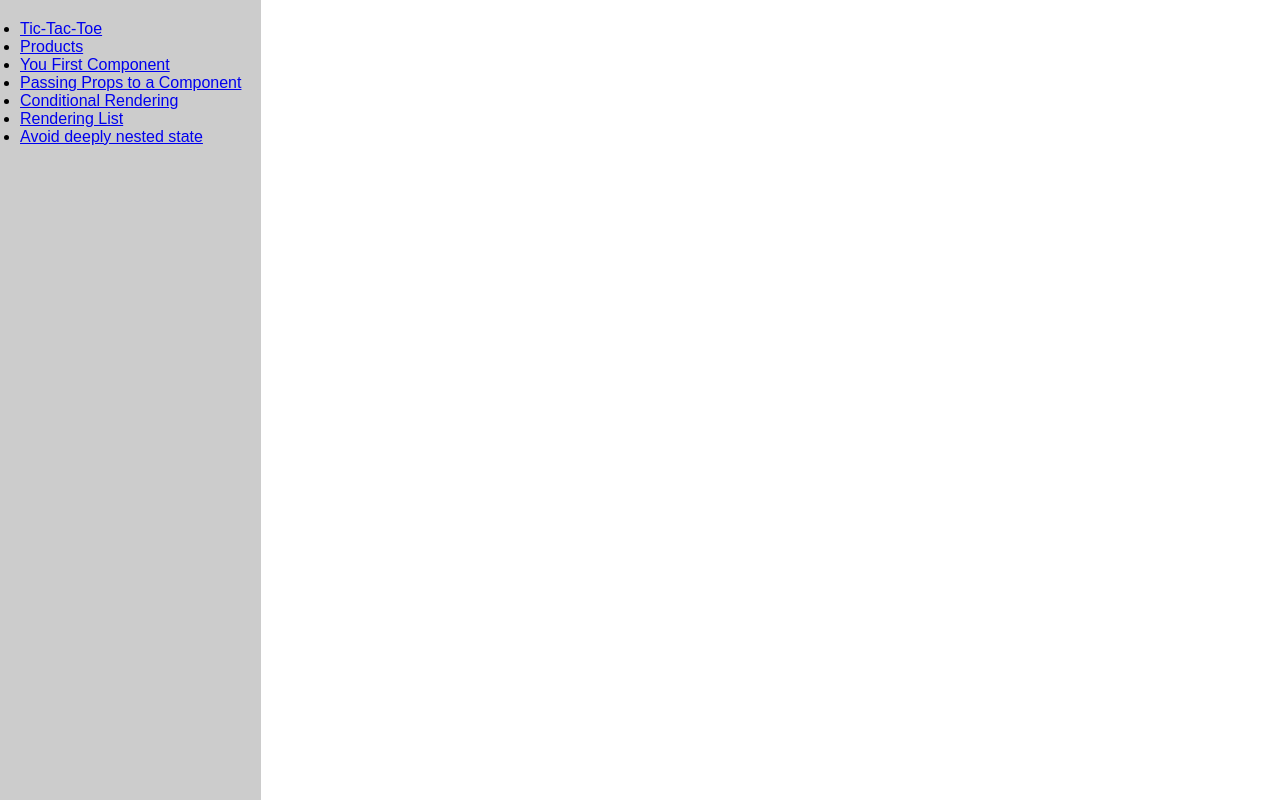
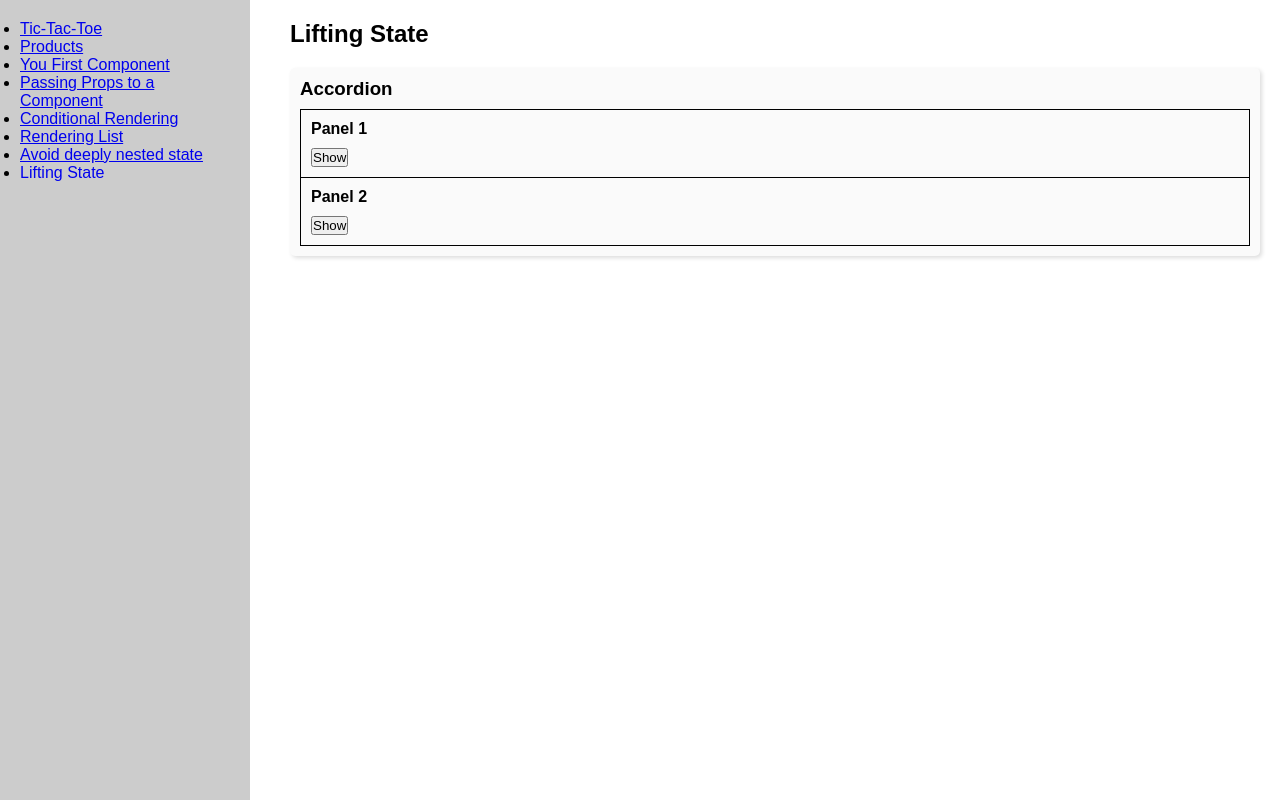
Before and after one commit to Tetrarium/try-rct, a React (Vite) app: page /lifting-state in a window 1280 px wide. Built offline with nearby package versions, Linux system fonts and the light colour scheme.

Commit message:
add lifting state feature

```diff
--- a/src/app.tsx
+++ b/src/app.tsx
@@ -5,6 +5,7 @@ import AvoidDeeplyNested from "./components/AvoidDeeplyNested/AvoidDeeplyNested"
 import { ConditionalRendering } from "./components/ConditionalRendering/ConditionalRendering";
 import FirstComponent from "./components/FirstComponent/FirstComponent";
 import Game from "./components/Game/game";
+import LiftingState from "./components/LiftingState/LiftingState";
 import PassingProps from "./components/PassingProps/PassingProps";
 import Products from "./components/Products/products";
 import RenderingList from "./components/renderingList/RenderingList";
@@ -24,7 +25,8 @@ const Main = styled.main`
 const Nav = styled.nav`
   background: #ccc;
   padding: 20px;
-  min-width: 200px;
+  width: 250px;
+  min-width: 250px;
   height: 100vh;
   overflow-y: auto;
 `;
@@ -56,6 +58,7 @@ function App() {
           <NavItem route='/conditional-rendering'>Conditional Rendering</NavItem>
           <NavItem route='/rendering-list'>Rendering List</NavItem>
           <NavItem route='/avoid-deeply-nested'>Avoid deeply nested state</NavItem>
+          <NavItem route='/lifting-state'>Lifting State</NavItem>
         </ul>
       </Nav>
       <Main>
@@ -67,6 +70,7 @@ function App() {
           <Route path="/conditional-rendering" element={<ConditionalRendering />} />
           <Route path="/rendering-list" element={<RenderingList />} />
           <Route path="/avoid-deeply-nested" element={<AvoidDeeplyNested />} />
+          <Route path="/lifting-state" element={<LiftingState />} />
         </Routes>
       </Main>
     </Container>
--- /dev/null
+++ b/src/components/LiftingState/Accordion.module.sass
@@ -0,0 +1,8 @@
+.accordion
+  background-color: #fafafa
+  padding: 10px
+  border-radius: 5px
+  box-shadow: 2px 2px 4px #ddd
+
+.header
+  margin-bottom: 10px
--- /dev/null
+++ b/src/components/LiftingState/Accordion.tsx
@@ -0,0 +1,22 @@
+import { useState } from "react";
+
+import s from "./Accordion.module.sass";
+import Panel from "./Panel";
+
+const Accordion = () => {
+  const [activeIndex, setActiveIndex] = useState<number | null>(null);
+
+  return (
+    <div className={s.accordion}>
+      <h3 className={s.header}>Accordion</h3>
+      <Panel title="Panel 1" isActive={activeIndex === 0} onShow={() => setActiveIndex(0)}>
+        Lorem, ipsum dolor sit amet consectetur adipisicing elit. Ex est earum modi voluptatum qui veniam dolore pariatur, incidunt officiis maiores amet nemo eligendi dolorum nostrum sint tempore, adipisci explicabo magni?
+      </Panel>
+      <Panel title="Panel 2" isActive={activeIndex === 1} onShow={() => setActiveIndex(1)} >
+        Lorem ipsum, dolor sit amet consectetur adipisicing elit. Cupiditate cumque aspernatur id unde explicabo dolor vitae, adipisci veritatis eaque soluta perspiciatis laborum, voluptatum culpa fuga cum nesciunt aut velit. Beatae.
+      </Panel>
+    </div>
+  );
+};
+
+export default Accordion;
--- /dev/null
+++ b/src/components/LiftingState/LiftingState.tsx
@@ -0,0 +1,14 @@
+import Content from "../UI/Content";
+import Accordion from "./Accordion";
+
+const LiftingState = () => {
+  return (
+    <Content
+      title="Lifting State"
+    >
+      <Accordion />
+    </Content>
+  );
+};
+
+export default LiftingState;
--- /dev/null
+++ b/src/components/LiftingState/Panel.module.sass
@@ -0,0 +1,9 @@
+.panel
+  border: 1px solid black
+  padding: 10px
+  margin-top: -1px
+  height: fit-content
+  transition: height .5s linear
+
+.header
+  margin-bottom: 10px
--- /dev/null
+++ b/src/components/LiftingState/Panel.tsx
@@ -0,0 +1,30 @@
+import { FC, PropsWithChildren } from "react";
+
+import s from "./Panel.module.sass";
+
+interface PanelProps {
+  title: string;
+  isActive: boolean;
+  onShow: () => void;
+}
+
+const Panel: FC<PanelProps & PropsWithChildren> = ({ title, isActive, onShow, children }) => {
+
+  return (
+    <section className={s.panel}>
+      <h4 className={s.header}>{title}</h4>
+      {isActive
+        ? <p>{children}</p>
+        : (
+          <button
+            onClick={onShow}
+          >
+            Show
+          </button>
+        )
+      }
+    </section>
+  );
+};
+
+export default Panel;
```
